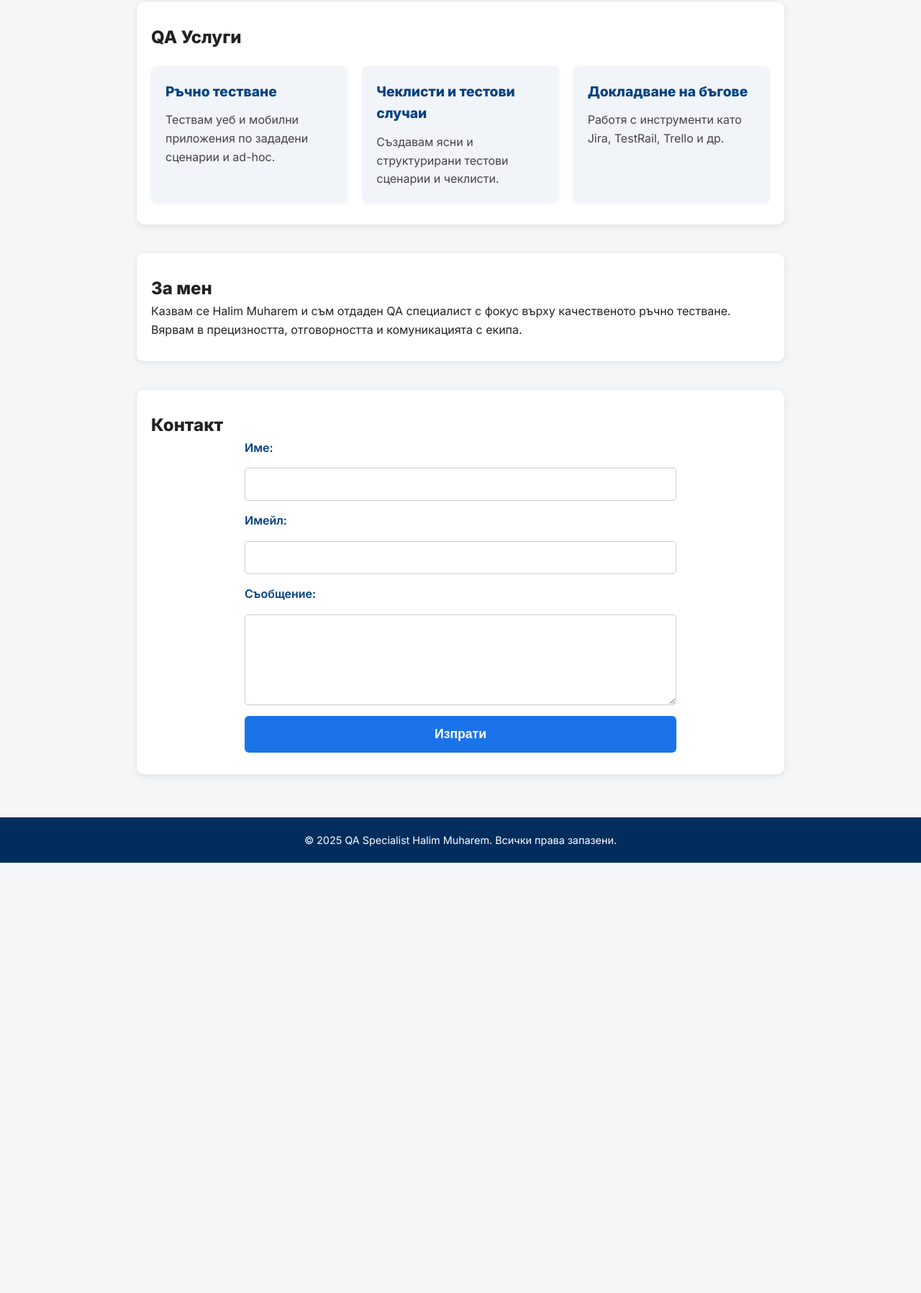
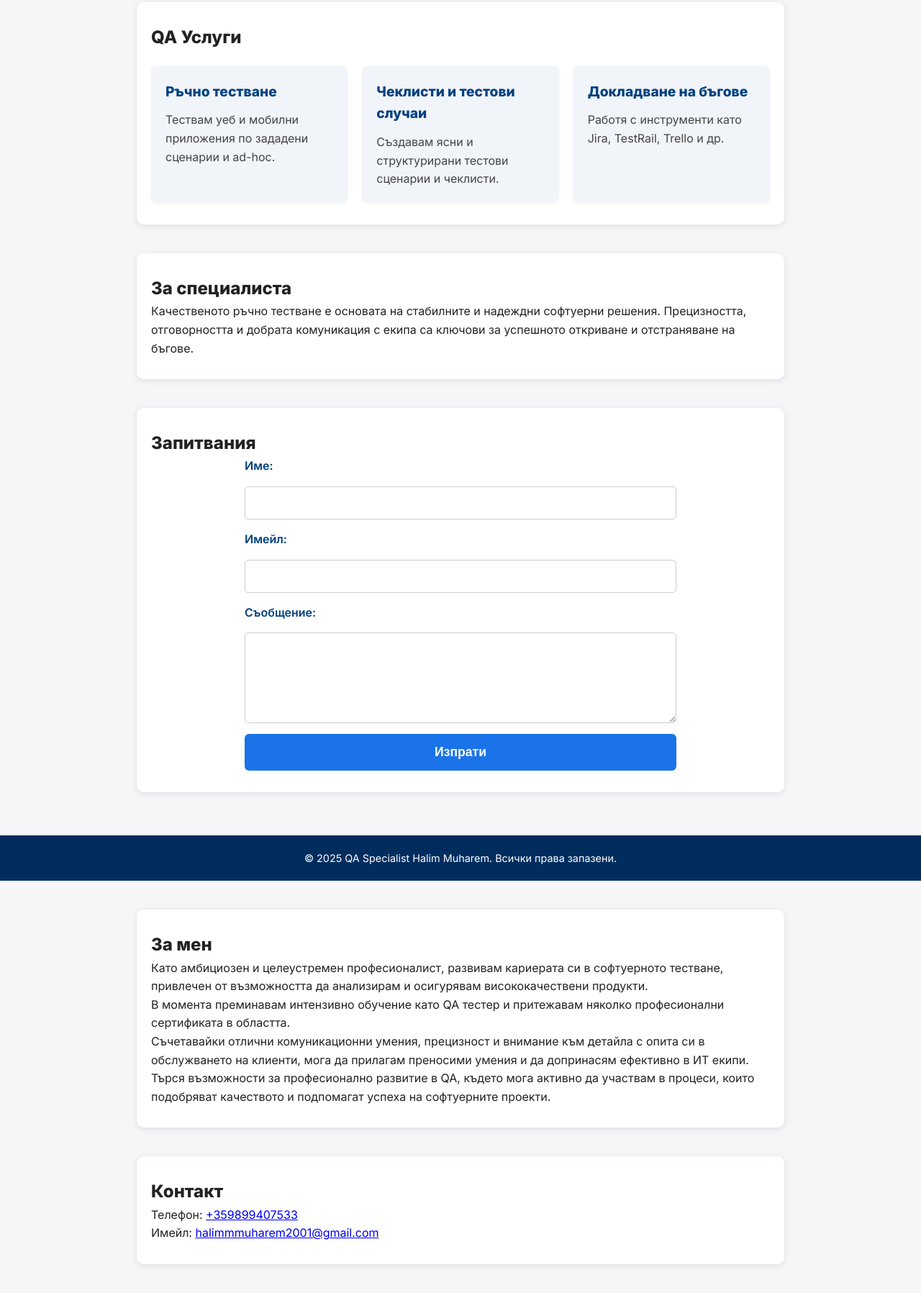
Before and after one commit to HalimMuharem/www.HalimMuharem.com, a plain HTML site: page index.html in a window 1280 px wide. Shown: the part 317-2114 px from the top of the page at 72% size. Before the commit the page ends 1516 px from the top, so only its background shows below. Drawn offline with Linux system fonts and the light colour scheme.

Commit message:
Add files via upload

```diff
--- a/index.html
+++ b/index.html
@@ -199,12 +199,14 @@
   </section>
 
   <section class="section" id="about">
-    <h2>За мен</h2>
-    <p>Казвам се Halim Muharem и съм отдаден QA специалист с фокус върху качественото ръчно тестване. Вярвам в прецизността, отговорността и комуникацията с екипа.</p>
+    <h2>За специалиста</h2>
+    <p>
+      Качественото ръчно тестване е основата на стабилните и надеждни софтуерни решения. Прецизността, отговорността и добрата комуникация с екипа са ключови за успешното откриване и отстраняване на бъгове.
+    </p>
   </section>
 
   <section class="section" id="contact">
-    <h2>Контакт</h2>
+    <h2>Запитвания</h2>
     <form action="mailto:halim.qa@example.com" method="post" enctype="text/plain">
       <label for="name">Име:</label>
       <input type="text" id="name" name="name" required />
@@ -223,5 +225,47 @@
     <p>&copy; 2025 QA Specialist Halim Muharem. Всички права запазени.</p>
   </footer>
 
+  <script>
+    const form = document.querySelector('form');
+
+    form.addEventListener('submit', function(event) {
+      event.preventDefault();
+
+      if (!form.name.value.trim() || !form.email.value.trim() || !form.message.value.trim()) {
+        alert('Моля, попълнете всички полета.');
+        return;
+      }
+
+      const emailPattern = /^[^\s@]+@[^\s@]+\.[^\s@]+$/;
+      if (!emailPattern.test(form.email.value)) {
+        alert('Моля, въведете валиден имейл.');
+        return;
+      }
+
+      alert('Благодарим! Вашето съобщение е изпратено.');
+
+      form.reset();
+    });
+  </script>
+
 </body>
 </html>
+<section class="section" id="about">
+  <h2>За мен</h2>
+  <p>
+    Като амбициозен и целеустремен професионалист, развивам кариерата си в софтуерното тестване, привлечен от възможността да анализирам и осигурявам висококачествени продукти.
+  </p>
+  <p>
+    В момента преминавам интензивно обучение като QA тестер и притежавам няколко професионални сертификата в областта.
+  </p>
+  <p>
+    Съчетавайки отлични комуникационни умения, прецизност и внимание към детайла с опита си в обслужването на клиенти, мога да прилагам преносими умения и да допринасям ефективно в ИТ екипи.
+  </p>
+  <p>
+    Търся възможности за професионално развитие в QA, където мога активно да участвам в процеси, които подобряват качеството и подпомагат успеха на софтуерните проекти.
+  </p>
+</section>
+<section class="section" id="contact">
+  <h2>Контакт</h2>
+  <p>Телефон: <a href="tel:+359888123456">+359899407533</a></p>
+  <p>Имейл: <a href="mailto:halimmmuharem2001@gmail.com">halimmmuharem2001@gmail.com</a></p>
```
